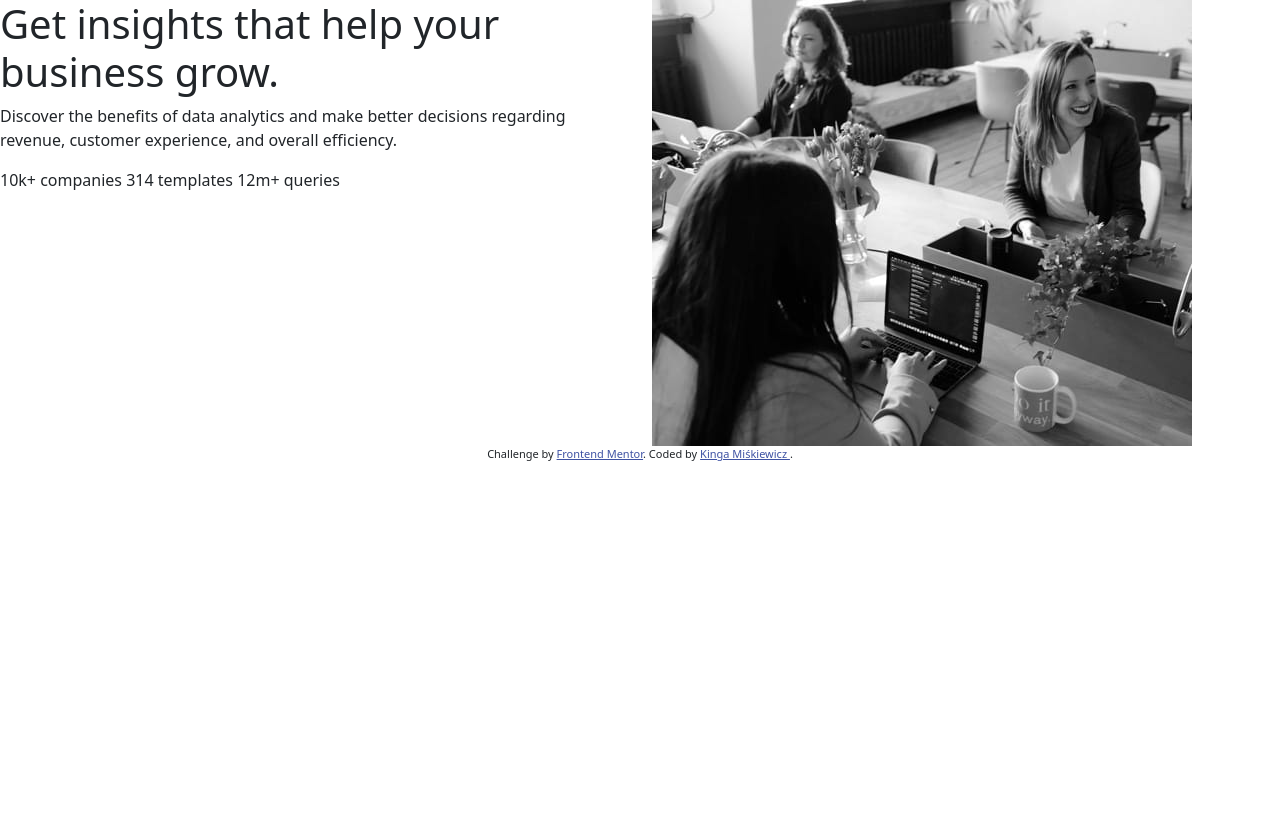
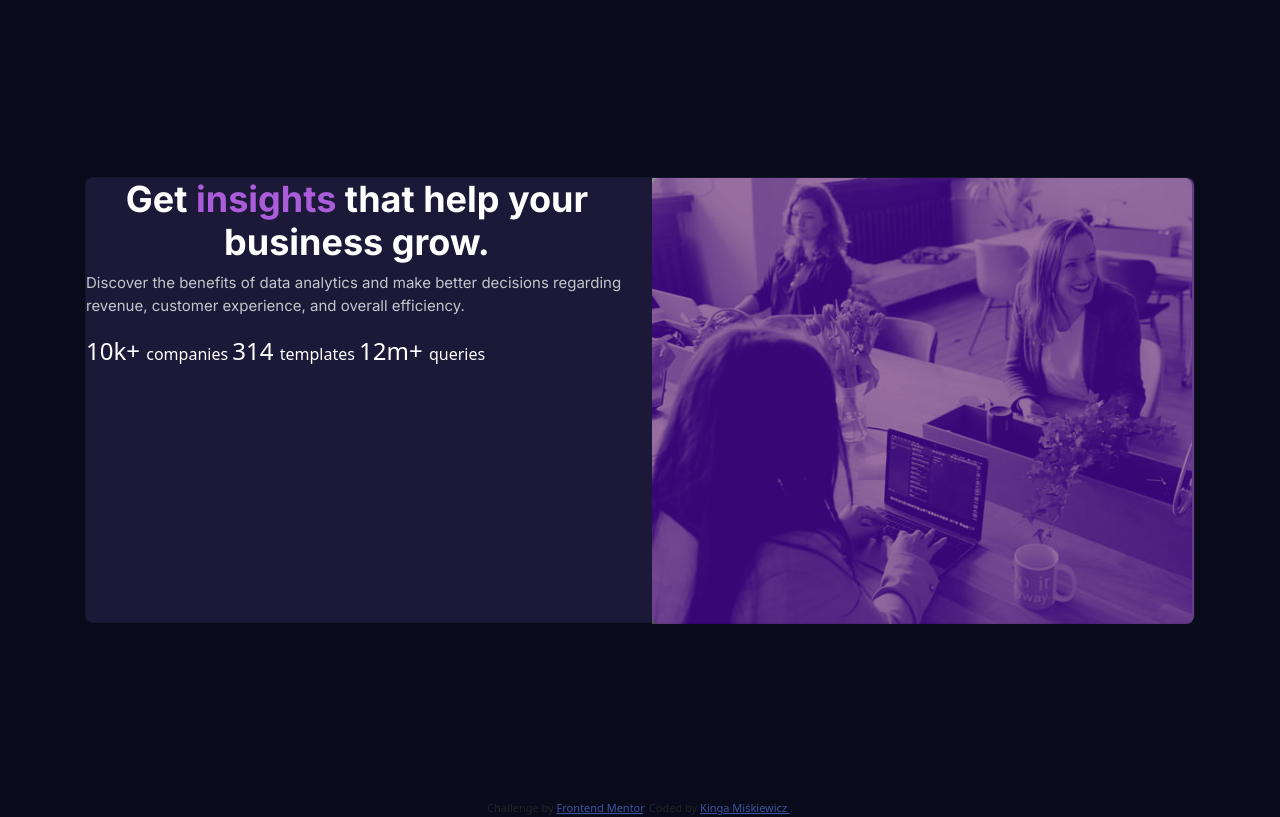
Before and after one commit to codingbeary/stats-preview-card-component-main, a plain HTML site: page index.html in a window 1280 px wide. Drawn offline with nearby package versions, Linux system fonts and the light colour scheme.

Commit message:
Added basic CSS

```diff
--- a/index.html
+++ b/index.html
@@ -23,35 +23,39 @@
       href="https://fonts.googleapis.com/css2?family=Inter:wght@400;700&family=Lexend+Deca&display=swap"
       rel="stylesheet"
     />
+    <link rel="stylesheet" href="style.css" />
 
     <title>Frontend Mentor | Stats preview card component</title>
-
-    <!-- Feel free to remove these styles or customise in your own stylesheet 👍 -->
-    <style>
-      .attribution {
-        font-size: 11px;
-        text-align: center;
-      }
-      .attribution a {
-        color: hsl(228, 45%, 44%);
-      }
-    </style>
   </head>
   <body>
     <main>
-      <div class="flex-container">
+      <div class="container">
+        <div class="card">
           <div class="row">
             <div class="col-md-6">
-            <h1>Get insights that help your business grow.</h1>
+              <h1>
+                Get <span class="heading-highlight">insights</span> that help
+                your business grow.
+              </h1>
               <p>
-              Discover the benefits of data analytics and make better decisions
-              regarding revenue, customer experience, and overall efficiency.
+                Discover the benefits of data analytics and make better
+                decisions regarding revenue, customer experience, and overall
+                efficiency.
               </p>
-            <span> 10k+ companies </span> <span> 314 templates</span>
-            <span> 12m+ queries </span>
+              <span class="stats-heading"> 10k+ </span> <span>companies </span>
+              <span class="stats-heading"> 314 </span> <span>templates</span>
+              <span class="stats-heading"> 12m+ </span>
+              <span>queries </span>
             </div>
             <div class="col-md-6">
-            <img src="images/image-header-desktop.jpg" alt="women working" />
+              <div class="image-container">
+                <img
+                  src="images/image-header-desktop.jpg"
+                  alt="women working"
+                  class="photo-desktop"
+                />
+              </div>
+            </div>
           </div>
         </div>
       </div>
--- /dev/null
+++ b/style.css
@@ -0,0 +1,55 @@
+body {
+  background: hsl(233, 47%, 7%);
+}
+h1,
+span {
+  color: hsl(0, 0%, 100%);
+}
+h1 {
+  font-size: 36px;
+  font-family: "Inter", sans-serif;
+  font-weight: 700;
+  text-align: center;
+}
+p {
+  font-size: 15px;
+  font-family: "Inter", sans-serif;
+  color: hsla(0, 0%, 100%, 0.75);
+}
+img {
+  mix-blend-mode: overlay;
+  filter: contrast(1.1);
+  border-top-right-radius: 8px;
+  border-bottom-right-radius: 8px;
+}
+.container {
+  display: flex;
+  justify-content: center;
+  align-items: center;
+  min-height: 100vh;
+}
+.card {
+  background: #1b1937;
+  width: 1110px;
+  height: 446px;
+  border-radius: 8px;
+}
+.heading-highlight {
+  color: #ab5cdb;
+}
+.image-container {
+  background-color: hsl(277, 64%, 61%);
+  opacity: 0.7;
+  border-radius: 8px;
+  filter: brightness(0.8);
+}
+.stats-heading {
+  font-size: 24px;
+}
+.attribution {
+  font-size: 11px;
+  text-align: center;
+}
+.attribution a {
+  color: hsl(228, 45%, 44%);
+}
```
Lines whose indentation alone changed are shown as unchanged.
